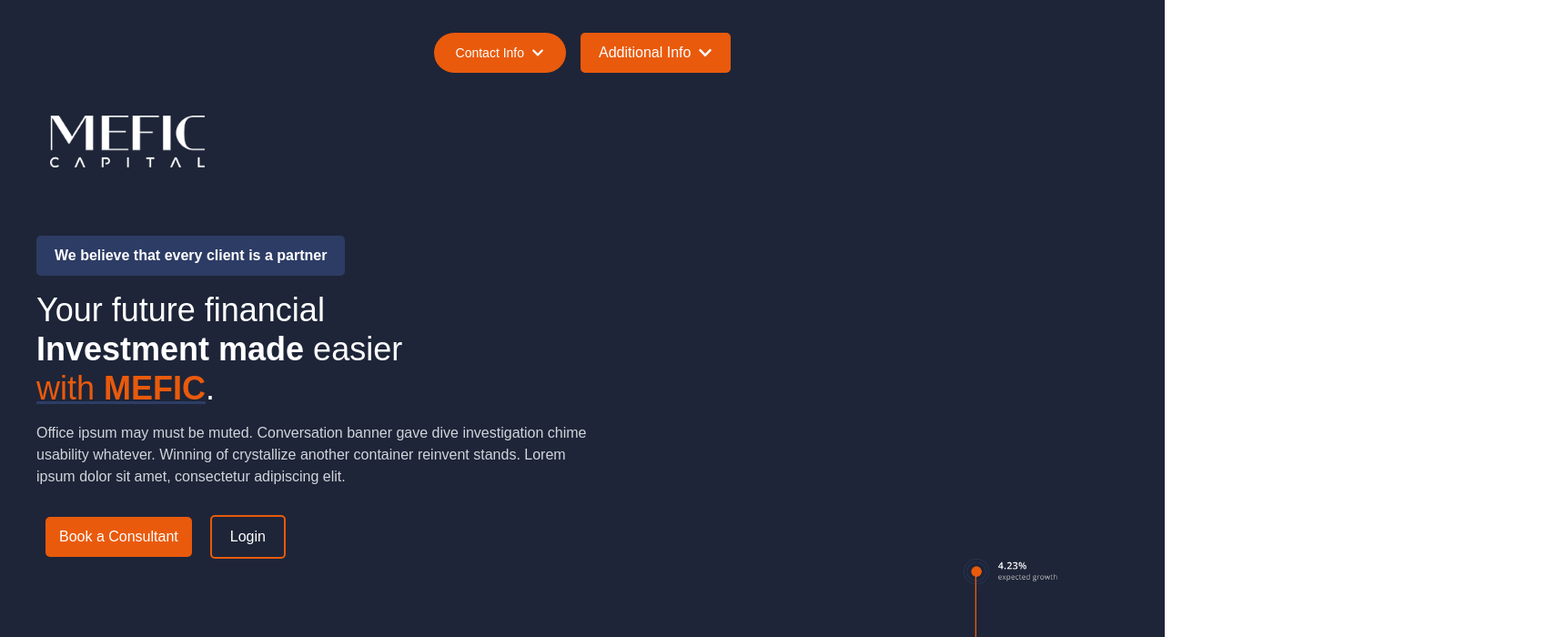
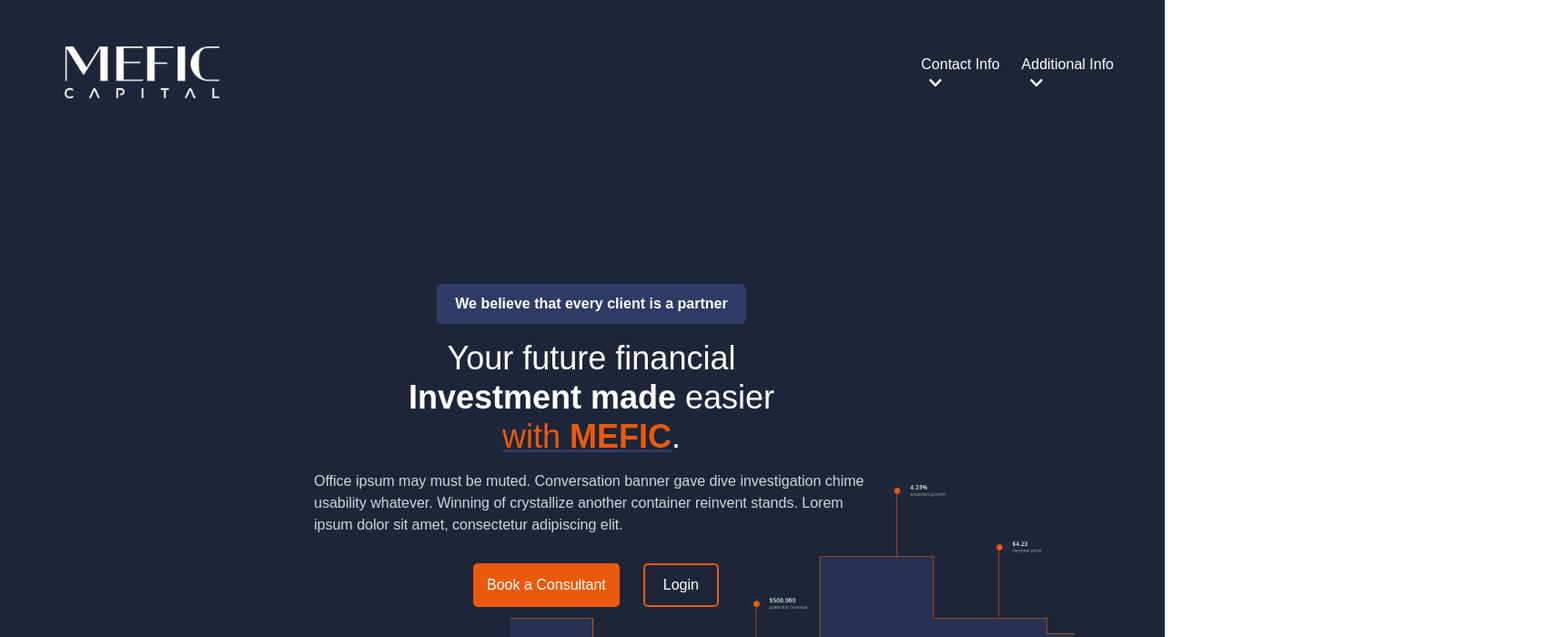
Before and after one commit to mherrafiq/MAFFIC_CAPITAL, a Next.js app: page / in a window 1280 px wide. Shown: the top 700 px of the page at 91% size, 1710 px wide, since content can reach past the window. Built offline with nearby package versions, Linux system fonts and the light colour scheme.

Commit message:
lastt one

```diff
--- a/components/FirstSection.css
+++ b/components/FirstSection.css
@@ -25,12 +25,7 @@
 }
 
 .contact-info {
-    display: flex;
-    align-items: center; /* Align items vertically */
-    gap: 15px; /* Space between items */
-    justify-content: flex-end; /* Align items to the right */
-    width: 100%;
-    padding: 10px 38px 10px 10px;
+    display: none; /* Hide by default */
 }
 
 .social-icons {
@@ -231,6 +226,7 @@
         width: 100px; /* Increased logo size for mobile */
         height: auto; /* Maintain aspect ratio */
     }
+
 }
 
 
--- a/components/FirstSection.js
+++ b/components/FirstSection.js
@@ -25,12 +25,10 @@
         }));
     };
 
-    // State for controlling movement and hover
     const [position, setPosition] = useState(0);
     const [direction, setDirection] = useState(1);
     const [isHovered, setIsHovered] = useState(false);
 
-    // Effect for movement
     useEffect(() => {
         let animationFrameId;
 
@@ -56,32 +54,37 @@
     }, [isHovered, direction]);
 
     return (
-        <div className="first-section overflow-x-hidden min-h-screen">
+        <div className="first-section flex flex-col min-h-screen overflow-hidden">
             <nav className="navbar">
-                {/* Centered Buttons for Contact Info and Additional Info */}
-                <div className="flex flex-col md:flex-row justify-center items-center space-y-2 md:space-y-0 md:space-x-4 p-4 bg-[#1E2538]">
-                    {/* Contact Info Button */}
+                <div className="container mx-auto flex justify-between items-center px-4 py-4 bg-[#1E2538]">
+                    <a className="navbar-brand" href="#">
+                        <Image
+                            src={capital_logo}
+                            alt="MEFIC Capital Logo"
+                            className="logo w-20 h-auto md:w-28 lg:w-32"
+                            layout="intrinsic"
+                        />
+                    </a>
+
+                    <div className="flex space-x-6">
                         <button
                             onClick={() => toggleDropdown('contactInfo')}
-                        className="text-sm flex items-center justify-center bg-[#E95A0C] hover:bg-[#1B2A4A] py-3 px-6 rounded-full transition text-white"
+                            className="navbar-button"
                         >
                             Contact Info
                             <FaChevronDown className={`ml-2 transition-transform duration-300 ${dropdownOpen.contactInfo ? 'rotate-180' : ''}`} />
                         </button>
 
-                    {/* Additional Info Button */}
                         <button
-                        className="additional-info-btn flex items-center justify-center text-white py-3 px-6 rounded-full transition bg-[#2A3649] hover:bg-[#1B2A4A]"
                             onClick={() => toggleDropdown('additionalInfo')}
+                            className="navbar-button"
                         >
                             Additional Info
-                        <FaChevronDown
-                            className={`ml-2 transition-transform duration-300 ${dropdownOpen.additionalInfo ? 'rotate-180' : ''}`}
-                        />
+                            <FaChevronDown className={`ml-2 transition-transform duration-300 ${dropdownOpen.additionalInfo ? 'rotate-180' : ''}`} />
                         </button>
                     </div>
+                </div>
 
-                {/* Collapsible Contact Info Section */}
                 <div className={`transition-all duration-300 overflow-hidden ${dropdownOpen.contactInfo ? 'max-h-40' : 'max-h-0'}`}>
                     <div className="flex flex-col items-center space-y-2 p-2 bg-[#2A3649]">
                         <span className="navbar-text text-xs flex items-center whitespace-nowrap">
@@ -100,20 +103,7 @@
                     </div>
                 </div>
 
-                {/* Logo and Additional Info Dropdown */}
-                <div className="container-fluid flex justify-center mt-4">
-                    <a className="navbar-brand" href="#">
-                        <Image
-                            src={capital_logo}
-                            alt="MEFIC Capital Logo"
-                            className="logo w-20 h-auto md:w-28 lg:w-32"
-                            layout="intrinsic"
-                        />
-                    </a>
-
-                    {/* Additional Info Dropdown positioned directly under the button */}
                 {dropdownOpen.additionalInfo && (
-
                     <div className="additional-info-dropdown flex flex-col items-center bg-[#2A3649] p-2">
                         <ul className="flex flex-col items-center">
                             <li className="flex items-center justify-between w-full">
@@ -173,17 +163,16 @@
                         </ul>
                     </div>
                 )}
-                </div>
             </nav>
 
-            <div className="main-content bg-[#1E2538] relative h-screen">
-                <div>
+            <div className="main-content bg-[#1E2538] flex flex-col justify-center items-center relative h-screen">
+                <div className="flex flex-col items-center">
                     <button className="believe-btn mt-10 px-4 py-2 bg-gray-100 rounded-lg hover:bg-gray-200">
                         We believe that every client is a partner
                     </button>
-                    <h2 className="text-2xl md:text-3xl lg:text-4xl mt-4 line-height text-white">
+                    <h2 className="text-2xl md:text-3xl lg:text-4xl mt-4 line-height text-white text-center">
                         Your future financial<br />
-                        <span style={{ fontWeight: 'bold' }}>Investment made</span> easier<br />
+                        <span className="font-bold">Investment made</span> easier<br />
                         <span className="underline decoration-[#2D3C65] text-[#E95A0C]">
                             with <span className="font-bold">MEFIC</span>
                         </span>.
@@ -191,24 +180,19 @@
                     <p className="sub-text w-full md:w-3/4 lg:w-1/2 text-left mt-4 text-gray-300">
                         Office ipsum may must be muted. Conversation banner gave dive investigation chime usability whatever. Winning of crystallize another container reinvent stands. Lorem ipsum dolor sit amet, consectetur adipiscing elit.
                     </p>
-                    <div className="buttons">
-                        <button className="book-btn -mt-1">Book a Consultant</button>
-                        <button className="login-btn">Login</button>
+                    <div className="buttons flex space-x-4 mt-4">
+                        <button className="book-btn bg-[#E95A0C] text-white py-2 px-4 rounded">Book a Consultant</button>
+                        <button className="login-btn bg-gray-800 text-white py-2 px-4 rounded">Login</button>
                     </div>
                 </div>
 
-                {/* Adding the graph image inside the main-content */}
                 <div
-                    className="graph-image mb-24 w-full flex justify-center -pt-80 absolute bottom-95"
+                    className="graph-image mb-24 w-full flex justify-center -pt-80 absolute bottom-0"
                     style={{ transform: `translateX(${position}%)` }}
                     onMouseEnter={() => setIsHovered(true)}
                     onMouseLeave={() => setIsHovered(false)}
                 >
-                    <Image
-                        src={graphImage}
-                        alt="Graph"
-                        className="w-10/12"
-                    />
+                    <Image src={graphImage} alt="Graph" layout="intrinsic" className="w-1/2 h-auto" />
                 </div>
             </div>
         </div>
```
Lines whose indentation alone changed are shown as unchanged.
